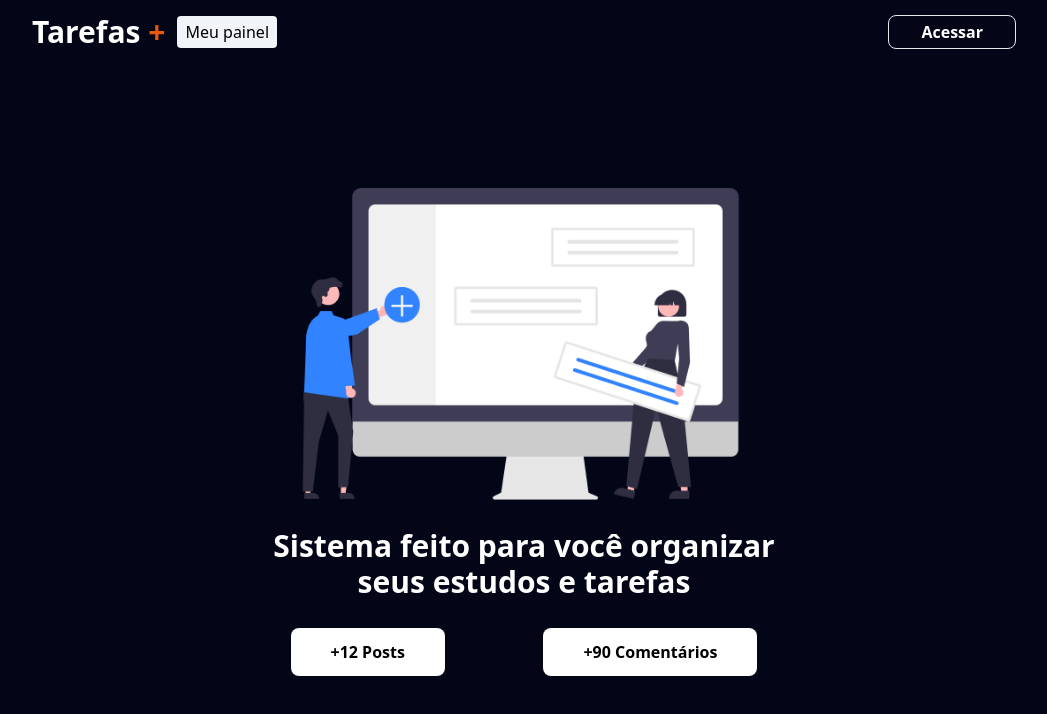
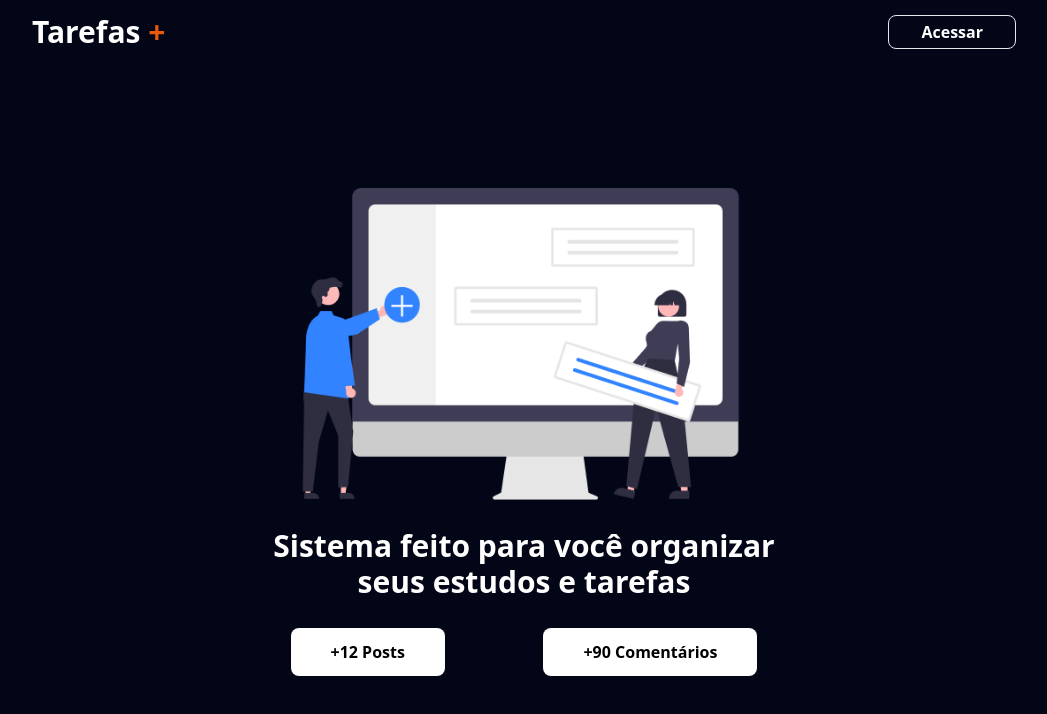
Before and after one commit to HerbertKayky/board-tarefas, a Next.js app: page / in a window 1280 px wide. Shown: the top 714 px of the page, without its empty margins (116-1163 px from the left). Built offline with nearby package versions, Linux system fonts and the light colour scheme; no server answers.

Commit message:
adicionado renderização condicional ao link '/dashboard'

```diff
--- a/src/components/header/index.tsx
+++ b/src/components/header/index.tsx
@@ -13,12 +13,14 @@ export function Header() {
               Tarefas <span className="text-orange-600">+</span>
             </h1>
           </Link>
+          {session?.user && (
             <Link
               className="py-1 px-2 ml-3 rounded bg-slate-100"
               href="/dashboard"
             >
               Meu painel
             </Link>
+          )}
         </nav>
         {status === "loading" ? (
           <></>
```
Lines whose indentation alone changed are shown as unchanged.
